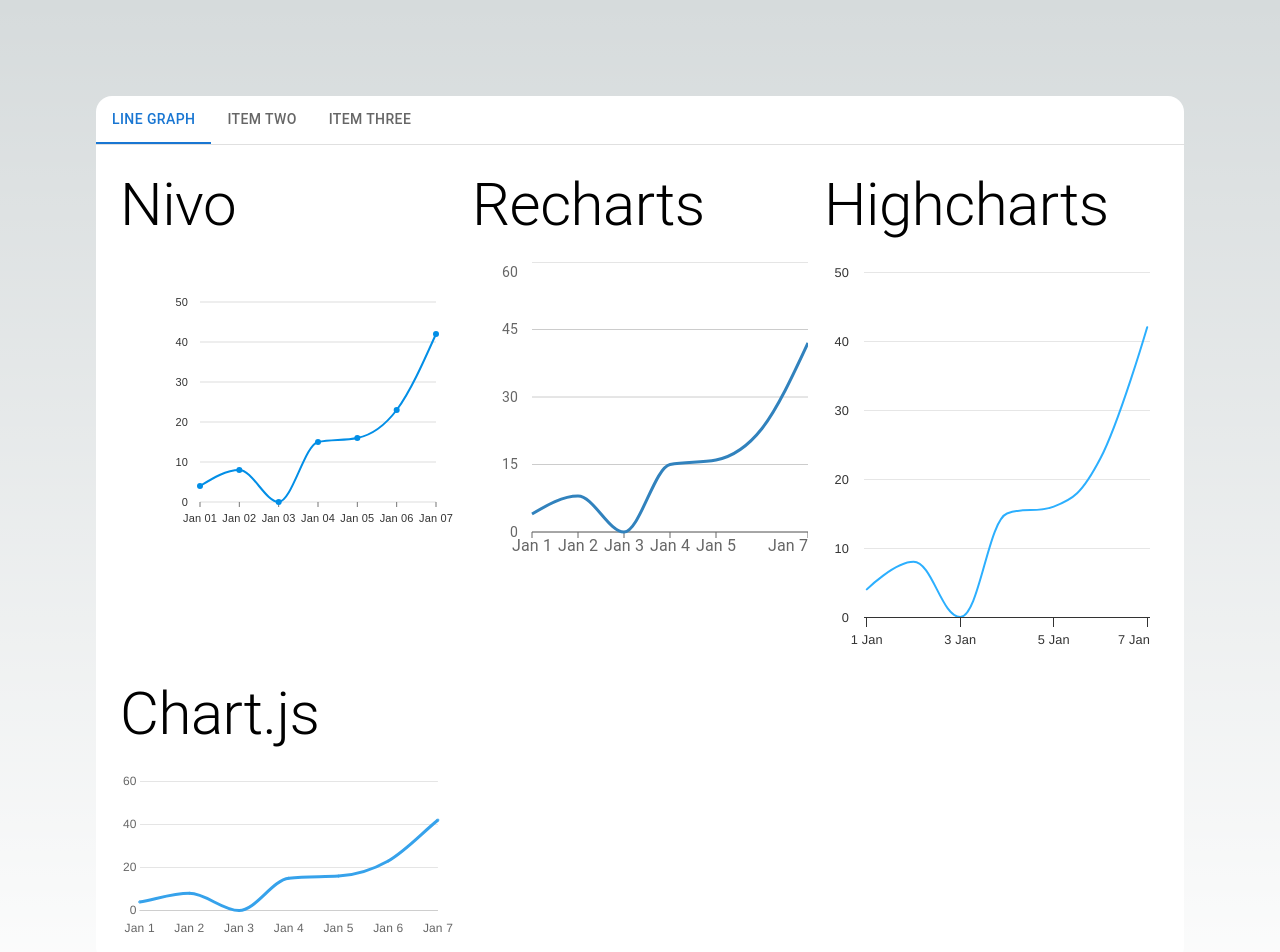
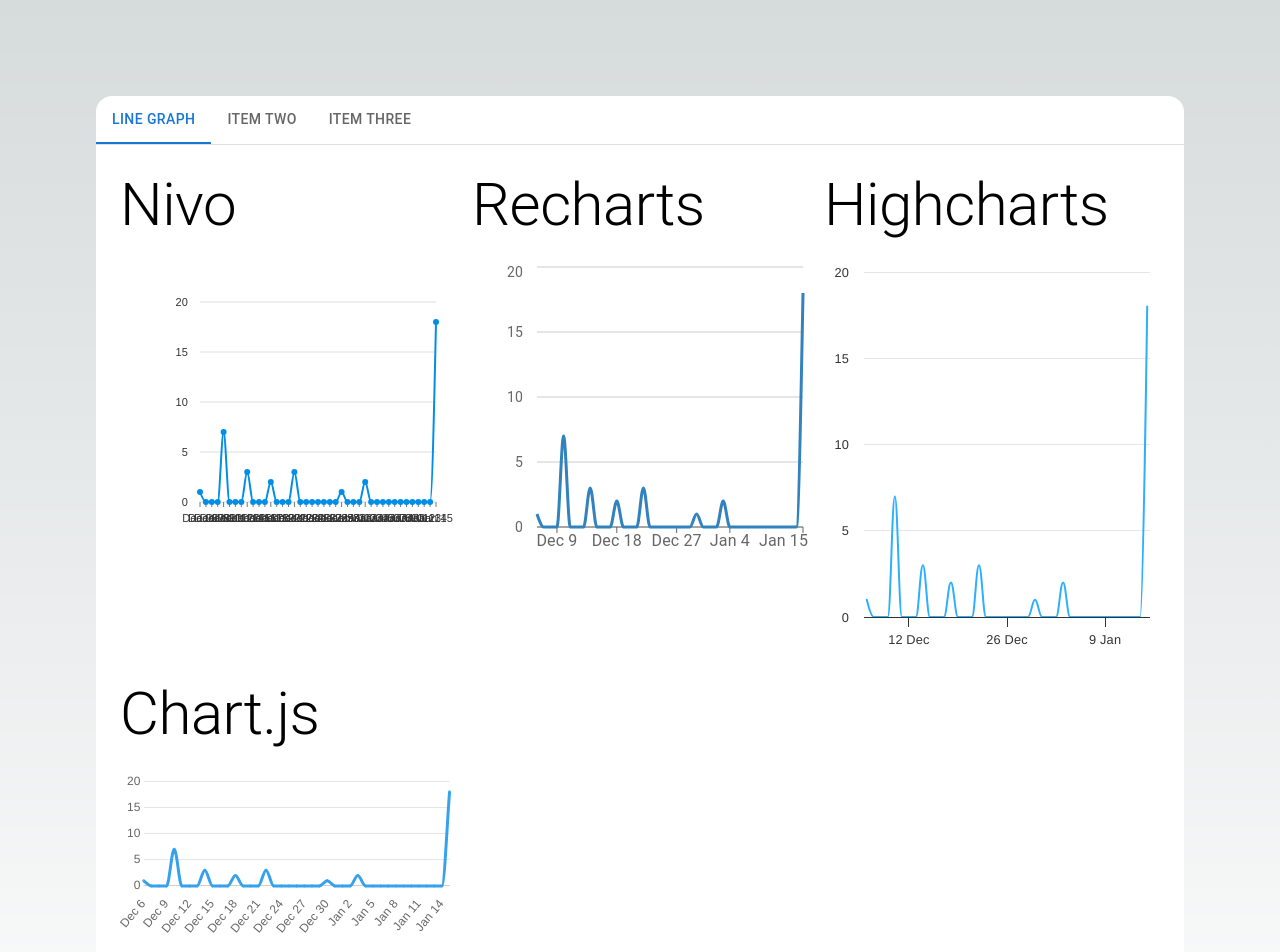
Before and after one commit to tongrhj/nivo-playground, a Next.js app: page / in a window 1280 px wide. Shown: the top 952 px of the page. Built offline with nearby package versions, Linux system fonts and the light colour scheme.

Commit message:
make mock data more realistic

```diff
--- a/app/ChartjsGraph.tsx
+++ b/app/ChartjsGraph.tsx
@@ -4,16 +4,8 @@
 
 import Chart from "chart.js/auto";
 import { CategoryScale } from "chart.js";
-
-const points = [
-  { day: '2023-01-01', y: 4 },
-  { day: '2024-01-02', y: 8 },
-  { day: '2024-01-03', y: 0 },
-  { day: '2024-01-04', y: 15 },
-  { day: '2024-01-05', y: 16 },
-  { day: '2024-01-06', y: 23 },
-  { day: '2024-01-07', y: 42 },
-];
+import Box from '@mui/material/Box';
+import { fillMissingDays, mockData } from './utils';
 
 Chart.register(CategoryScale);
 
@@ -22,10 +14,12 @@
   return dateObj.toLocaleDateString('en-US', { month: 'short', day: 'numeric' });
 }
 
+const points = fillMissingDays(mockData)
+
 export default function ChartjsGraph() {
-  return (
+  return (<Box height={300}>
     <Line data={{
-      labels: points.map(x => x.day),
+      labels: points.map(x => x.x),
       datasets: [
         {
           label: '',
@@ -50,7 +44,7 @@
       scales: {
         x: {
           type: 'category',
-          labels: points.map(x => dateFormatter(x.day)),
+          labels: points.map(p => dateFormatter(p.x)),
           grid: {
             drawTicks: true,
             display: false,
@@ -69,6 +63,6 @@
         }
       }
     }}
-  />
+  /></Box>
   );
 }
--- a/app/HighchartsGraph.tsx
+++ b/app/HighchartsGraph.tsx
@@ -2,27 +2,24 @@
 import * as Highcharts from 'highcharts';
 import HighchartsReact from 'highcharts-react-official';
 import HighchartsExporting from 'highcharts/modules/exporting'
+import Box from '@mui/material/Box';
+import { fillMissingDays, mockData } from './utils';
 
 if (typeof Highcharts === 'object') {
   HighchartsExporting(Highcharts)
 }
 
-const points = [
-  { x: Date.parse('2024-01-01'), y: 4 },
-  { x: Date.parse('2024-01-02'), y: 8 },
-  { x: Date.parse('2024-01-03'), y: 0 },
-  { x: Date.parse('2024-01-04'), y: 15 },
-  { x: Date.parse('2024-01-05'), y: 16 },
-  { x: Date.parse('2024-01-06'), y: 23 },
-  { x: Date.parse('2024-01-07'), y: 42 },
-];
+const points = fillMissingDays(mockData).map(({ x, y }) => ({ x: Date.parse(x), y }))
 
 const data: Highcharts.SeriesOptionsType[] = [
-  { name: 'advocates', type: 'spline',
+  {
+    name: 'y',
+    type: 'spline',
     marker: {
       enabled: false
-    }
-  , data: points }
+    },
+    data: points,
+  }
 ];
 
 const HighchartsWrapper = (props: HighchartsReact.Props) => {
@@ -71,6 +68,8 @@
 
 export default function HighchartsGraph() {
   return (
-    <HighchartsWrapper props={{}} />
+    <Box minHeight={300}>
+      <HighchartsWrapper props={{}} />
+    </Box>
   )
 }
--- a/app/NivoGraph.tsx
+++ b/app/NivoGraph.tsx
@@ -1,18 +1,11 @@
 import Box from "@mui/material/Box";
 import { ResponsiveLine } from "@nivo/line";
+import { fillMissingDays, mockData } from "./utils";
 
 const data = [
   {
     id: 'Advocates',
-    data: [
-      { x: '2024-01-01', y: 4 },
-      { x: '2024-01-02', y: 8 },
-      { x: '2024-01-03', y: 0 },
-      { x: '2024-01-04', y: 15 },
-      { x: '2024-01-05', y: 16 },
-      { x: '2024-01-06', y: 23 },
-      { x: '2024-01-07', y: 42 },
-    ]
+    data: fillMissingDays(mockData)
   },
 ];
 
--- a/app/RechartsGraph.tsx
+++ b/app/RechartsGraph.tsx
@@ -2,31 +2,17 @@
 
 import Box from '@mui/material/Box';
 import { XAxis, YAxis, Tooltip, ResponsiveContainer, LineChart, Line, CartesianGrid } from 'recharts';
+import { dateFormatter, fillMissingDays, mockData } from './utils';
 
-const data = [
-  { day: '2023-01-01', y: 4 },
-  { day: '2024-01-02', y: 8 },
-  { day: '2024-01-03', y: 0 },
-  { day: '2024-01-04', y: 15 },
-  { day: '2024-01-05', y: 16 },
-  { day: '2024-01-06', y: 23 },
-  { day: '2024-01-07', y: 42 },
-];
-
-const dateFormatter = (date: string) => {
-  const dateObj = new Date(date);
-  return dateObj.toLocaleDateString('en-US', { month: 'short', day: 'numeric' });
-}
+const data = fillMissingDays(mockData)
 
 export default function RechartsGraph() {
   return <Box height={300}><ResponsiveContainer width="100%" height="100%">
   <LineChart
     data={data}
-    margin={{
-    }}
   >
     <CartesianGrid vertical={false} />
-    <XAxis tickFormatter={dateFormatter} dataKey="day" />
+    <XAxis tickFormatter={dateFormatter} dataKey="x" />
     <YAxis tickLine={false} axisLine={false} tickMargin={8} tick={{ fontSize: 14 }}/>
     <Tooltip />
     <Line type="monotone" dataKey="y" dot={false} strokeWidth={3} />
--- a/app/Tabs.tsx
+++ b/app/Tabs.tsx
@@ -57,9 +57,7 @@
               <Typography variant="h2" gutterBottom>
                 <a href="https://highcharts.com" target='_blank'>Highcharts</a>
               </Typography>
-                <Box>
               <HighchartsGraph />
-                </Box>
             </Box>
           </Grid>
 
@@ -68,9 +66,7 @@
               <Typography variant="h2" gutterBottom>
                 <a href="https://chartjs.org" target='_blank'>Chart.js</a>
               </Typography>
-              <Box>
               <ChartjsGraph />
-              </Box>
             </Box>
           </Grid>
 
--- /dev/null
+++ b/app/utils.ts
@@ -0,0 +1,43 @@
+type DataPoint = { x: string; y: number };
+
+export function fillMissingDays(points: DataPoint[]): DataPoint[] {
+  // First, we need to parse the dates and sort the array to ensure it's in the correct order
+  const parsedPoints = points.map(point => ({ ...point, x: new Date(point.x) }));
+  parsedPoints.sort((a, b) => a.x.getTime() - b.x.getTime());
+
+  // Find the start and end dates
+  const startDate = parsedPoints[0].x;
+  const endDate = parsedPoints[parsedPoints.length - 1].x;
+
+  // Use a map to store the y values with date strings as keys for quick lookup
+  const pointsMap = new Map<string, number>();
+  parsedPoints.forEach(point => pointsMap.set(point.x.toISOString().split('T')[0], point.y));
+
+  // Result array to hold all the data points
+  const filledPoints: DataPoint[] = [];
+
+  // Iterate from the start date to the end date
+  for (let date = new Date(startDate); date <= endDate; date.setDate(date.getDate() + 1)) {
+    const dateStr = date.toISOString().split('T')[0];
+    // Use the value from pointsMap if it exists; otherwise, use 0
+    filledPoints.push({ x: dateStr, y: pointsMap.get(dateStr) ?? 0 });
+  }
+
+  return filledPoints;
+}
+
+export const mockData = [
+  { x: '2022-12-06', y: 1 },
+  { x: '2022-12-10', y: 7 },
+  { x: '2022-12-14', y: 3 },
+  { x: '2022-12-18', y: 2 },
+  { x: '2022-12-22', y: 3 },
+  { x: '2022-12-30', y: 1 },
+  { x: '2023-01-03', y: 2 },
+  { x: '2023-01-15', y: 18 }
+];
+
+export const dateFormatter = (date: string) => {
+  const dateObj = new Date(date);
+  return dateObj.toLocaleDateString('en-US', { month: 'short', day: 'numeric' });
+}
```
Lines whose indentation alone changed are shown as unchanged.
